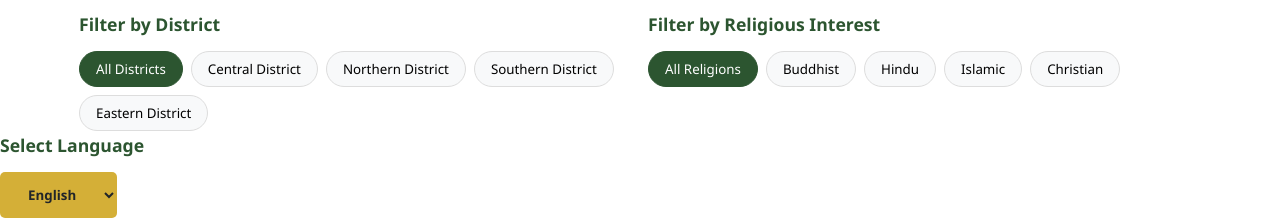
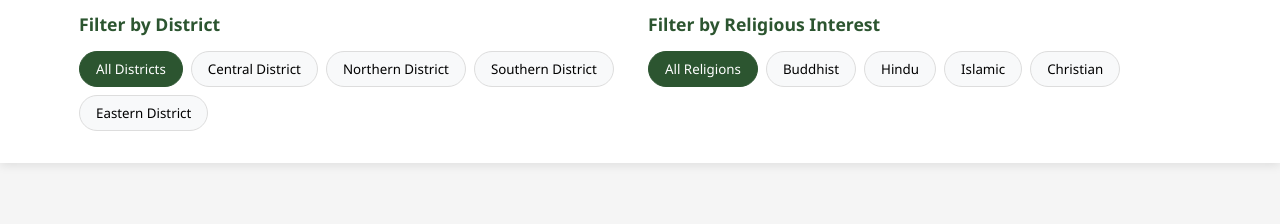
Before and after one commit to atlascortigan9703/site1, a plain HTML site: page index.html in a window 1280 px wide. Shown: the part 542-766 px from the top of the page. Drawn offline with Linux system fonts and the light colour scheme.

Commit message:
Update index.html

```diff
--- a/index.html
+++ b/index.html
@@ -1,12 +1,20 @@
 <!DOCTYPE html>
 <html lang="en">
 <head>
-    <meta charset="UTF-8">
-    <meta name="viewport" content="width=device-width, initial-scale=1.0">
-    <title>Heritage Explorer | Discover Cultural Treasures</title>
-    <link rel="stylesheet" href="styles.css">
-    <link rel="stylesheet" href="https://cdnjs.cloudflare.com/ajax/libs/font-awesome/6.4.0/css/all.min.css">
+  <meta charset="UTF-8">
+  <meta name="viewport" content="width=device-width, initial-scale=1.0">
+  <title>Heritage Explorer | Discover Cultural Treasures</title>
+
+  <!-- ✅ Correct CSS link -->
+  <link rel="stylesheet" href="styles.css">
+
+  <!-- Font Awesome for icons -->
+  <link rel="stylesheet" href="https://cdnjs.cloudflare.com/ajax/libs/font-awesome/6.4.0/css/all.min.css">
+
+  <!-- ✅ Correct JS link -->
+  <script src="script.js" defer></script>
 </head>
+
 <body>
     <!-- Header Section -->
     <header>
@@ -58,17 +66,6 @@
                 </div>
             </div>
         </div>
-                    <div class="filter-group">
-                <h3>Select Language</h3>
-                <div class="filter-options">
-                    <select id="language" class="btn">
-                        <option value="en">English</option>
-                        <option value="hi">Hindi</option>
-                        <option value="te">Telugu</option>
-                    </select>
-                </div>
-            </div>
-
     </section>
 
     <!-- Heritage Sites Section -->
```
